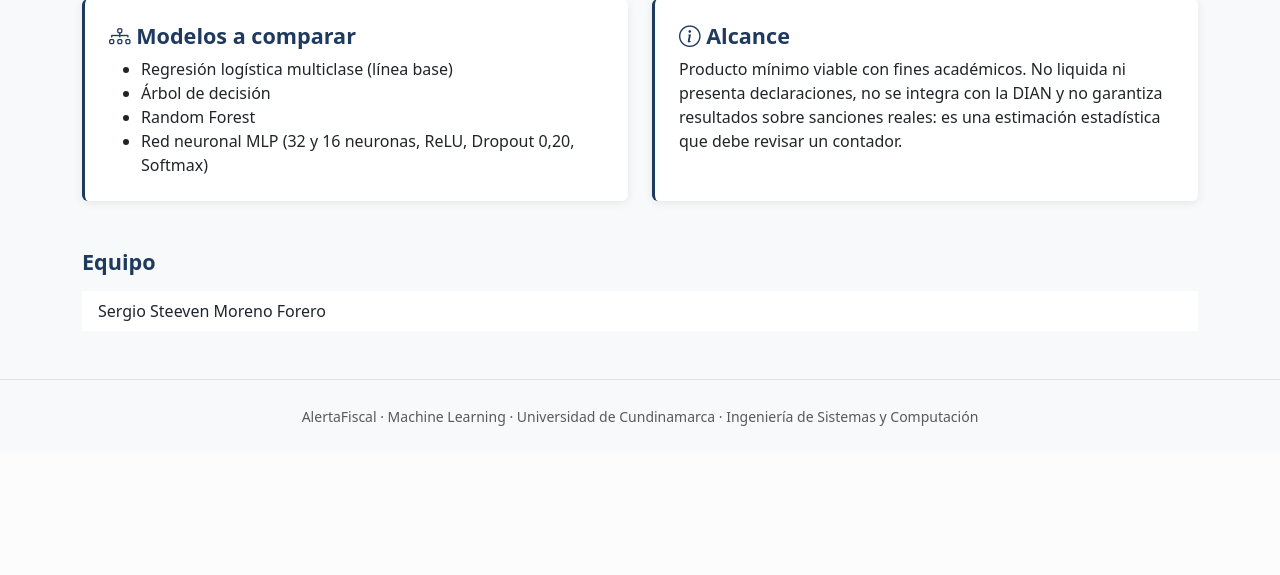
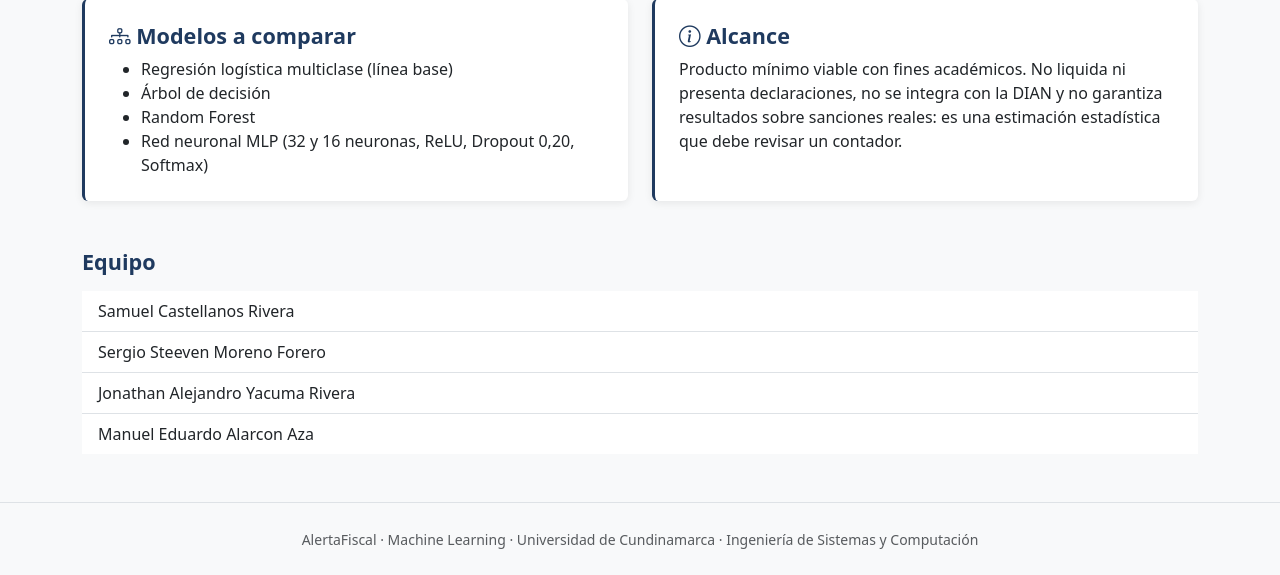
Before and after one commit to SergioMoreno12/AlertaFiscal, a Flask app: page / in a window 1280 px wide. Shown: the part 1640-2215 px from the top of the page. Before the commit the page ends 2066 px from the top, so only its background shows below. Run offline with Flask 3, Linux system fonts and the light colour scheme; some libraries are stand-ins or nearby versions.

Commit message:
Agregar integrantes del equipo

```diff
--- a/templates/descripcion.html
+++ b/templates/descripcion.html
@@ -135,7 +135,10 @@
 
     <h2 class="section-title mt-5">Equipo</h2>
     <ul class="list-group list-group-flush">
+        <li class="list-group-item">Samuel Castellanos Rivera</li>
         <li class="list-group-item">Sergio Steeven Moreno Forero</li>
+        <li class="list-group-item">Jonathan Alejandro Yacuma Rivera</li>
+        <li class="list-group-item">Manuel Eduardo Alarcon Aza</li>
     </ul>
 </div>
 {% endblock %}
```
